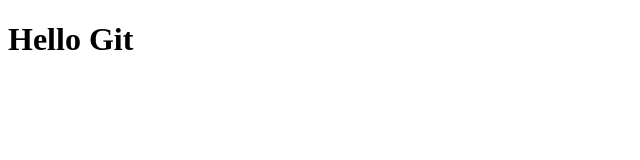
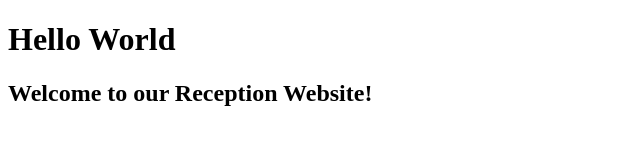
Before and after one commit to katiekachoo/Our-Awesome-Party, a plain HTML site: page index.html in a window 1280 px wide. Shown: the whole page, without its empty margins (0-640 px from the left). Drawn offline with Linux system fonts and the light colour scheme.

Commit message:
Update index.html
updated title and added sub heading

```diff
--- a/index.html
+++ b/index.html
@@ -4,9 +4,10 @@
   <meta charset="UTF-8">
   <meta http-equiv="X-UA-Compatible" content="IE=edge">
   <meta name="viewport" content="width=<device-width>, initial-scale=1.0">
-  <title>Document</title>
+  <title>Our Awesome Party 🎉</title>
 </head>
 <body>
-  <h1>Hello Git</h1>
+  <h1>Hello World</h1>
+  <h2>Welcome to our Reception Website!</h2>
 </body>
 </html>
```
